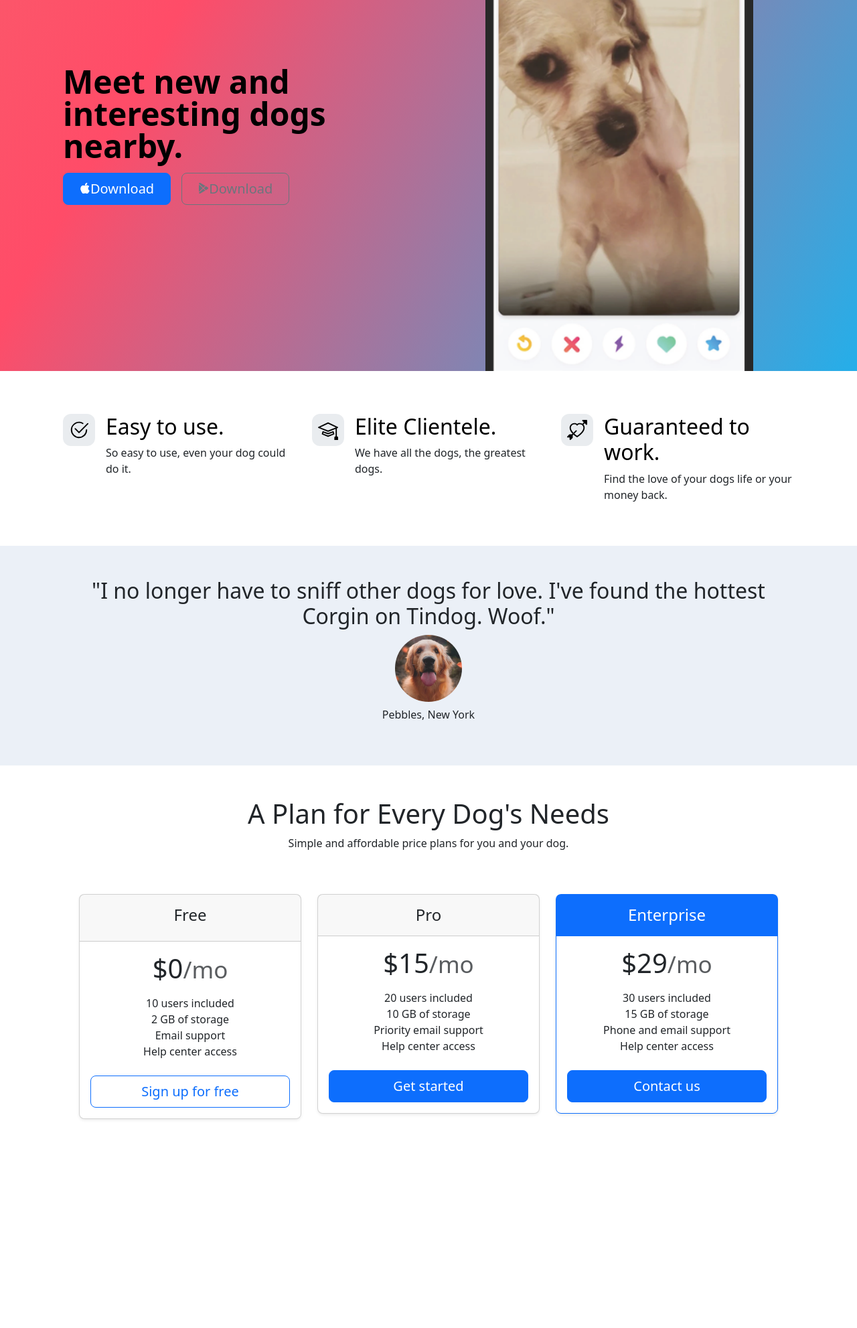
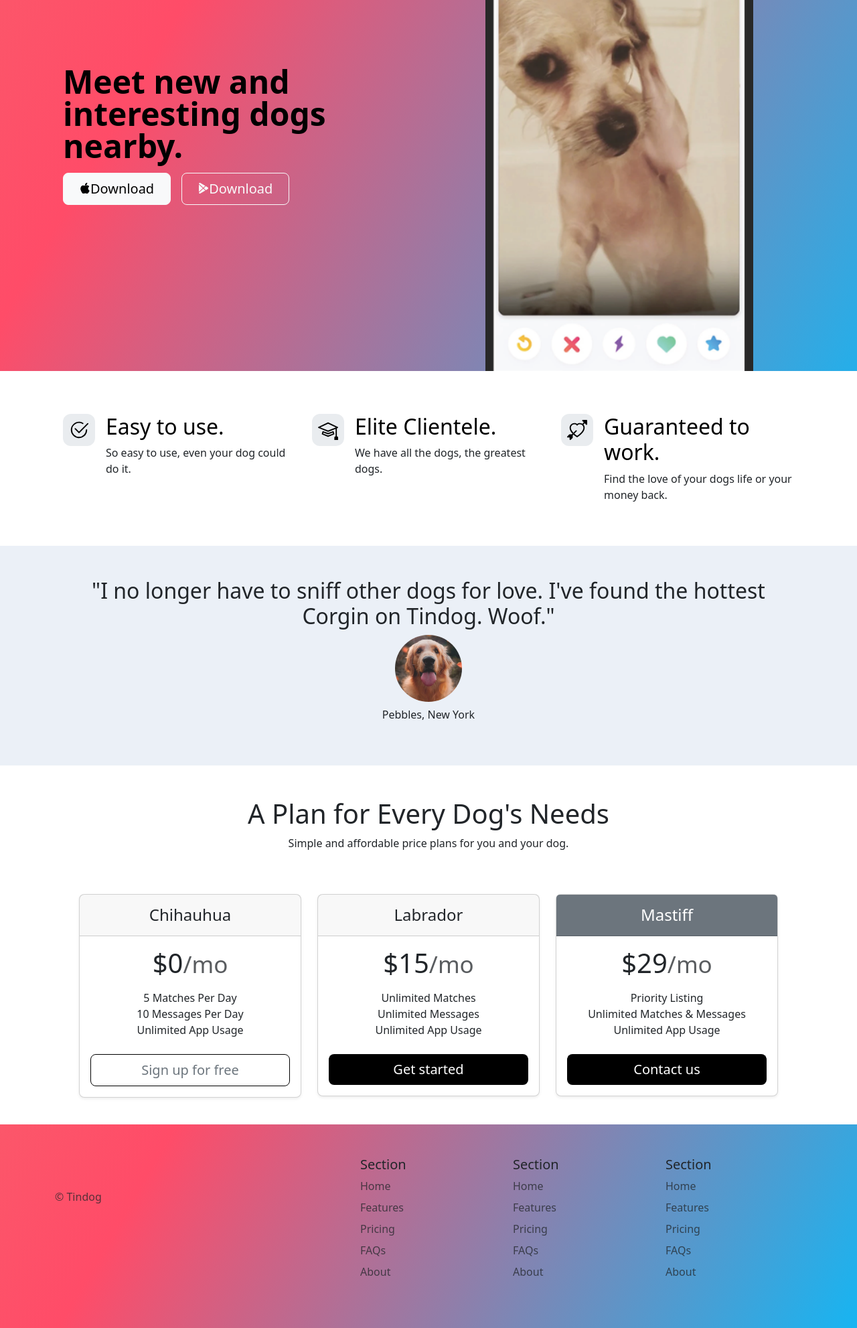
Before and after one commit to MadTown86/udemy_webdev, a web app: file 11.3 TinDog Project/index.html in a window 1280 px wide. Shown: the part 199-2182 px from the top of the page at 67% size. Before the commit the page ends 1871 px from the top, so only its background shows below. Run offline with its HTML, style and script files only (its server is not run), Linux system fonts and the light colour scheme.

Commit message:
finished_dogproject

```diff
--- a/11.3 TinDog Project/css/style.css
+++ b/11.3 TinDog Project/css/style.css
@@ -14,6 +14,16 @@
   100% {
     background-position: 0% 50%;
   }
+}
+button[color="black"] {
+  background-color: black;
+  border: none;
+}
+
+button[color="white"] {
+  background-color: white;
+  border: solid 1px black;
+  text-decoration-color: black;
 }
 
 body {
--- a/11.3 TinDog Project/index.html
+++ b/11.3 TinDog Project/index.html
@@ -47,12 +47,12 @@
               <div class="col-lg-6">
                 <h1 class="display-5 fw-bold text-body-emphasis lh-1 mb-3">Meet new and interesting dogs nearby.</h1>
                 <div class="d-grid gap-2 d-md-flex justify-content-md-start">
-                  <button type="button" class="btn btn-primary btn-lg px-4 me-md-2">
+                  <button type="button" class="btn btn-light btn-lg px-4 me-md-2">
                     <svg xmlns="http://www.w3.org/2000/svg" width="16" height="16" fill="currentColor" class="bi bi-apple mb-1" viewBox="0 0 16 16">
                       <path d="M11.182.008C11.148-.03 9.923.023 8.857 1.18c-1.066 1.156-.902 2.482-.878 2.516.024.034 1.52.087 2.475-1.258.955-1.345.762-2.391.728-2.43Zm3.314 11.733c-.048-.096-2.325-1.234-2.113-3.422.212-2.189 1.675-2.789 1.698-2.854.023-.065-.597-.79-1.254-1.157a3.692 3.692 0 0 0-1.563-.434c-.108-.003-.483-.095-1.254.116-.508.139-1.653.589-1.968.607-.316.018-1.256-.522-2.267-.665-.647-.125-1.333.131-1.824.328-.49.196-1.422.754-2.074 2.237-.652 1.482-.311 3.83-.067 4.56.244.729.625 1.924 1.273 2.796.576.984 1.34 1.667 1.659 1.899.319.232 1.219.386 1.843.067.502-.308 1.408-.485 1.766-.472.357.013 1.061.154 1.782.539.571.197 1.111.115 1.652-.105.541-.221 1.324-1.059 2.238-2.758.347-.79.505-1.217.473-1.282Z" /><path
                       d="M11.182.008C11.148-.03 9.923.023 8.857 1.18c-1.066 1.156-.902 2.482-.878 2.516.024.034 1.52.087 2.475-1.258.955-1.345.762-2.391.728-2.43Zm3.314 11.733c-.048-.096-2.325-1.234-2.113-3.422.212-2.189 1.675-2.789 1.698-2.854.023-.065-.597-.79-1.254-1.157a3.692 3.692 0 0 0-1.563-.434c-.108-.003-.483-.095-1.254.116-.508.139-1.653.589-1.968.607-.316.018-1.256-.522-2.267-.665-.647-.125-1.333.131-1.824.328-.49.196-1.422.754-2.074 2.237-.652 1.482-.311 3.83-.067 4.56.244.729.625 1.924 1.273 2.796.576.984 1.34 1.667 1.659 1.899.319.232 1.219.386 1.843.067.502-.308 1.408-.485 1.766-.472.357.013 1.061.154 1.782.539.571.197 1.111.115 1.652-.105.541-.221 1.324-1.059 2.238-2.758.347-.79.505-1.217.473-1.282Z" />
                     </svg>Download</button>
-                  <button type="button" class="btn btn-outline-secondary btn-lg px-4"><svg xmlns="http://www.w3.org/2000/svg" width="16" height="16" fill="currentColor"
+                  <button type="button" class="btn btn-outline-light btn-lg px-4"><svg xmlns="http://www.w3.org/2000/svg" width="16" height="16" fill="currentColor"
                     class="bi bi-google-play mb-1" viewBox="0 0 16 16"> <path d="M14.222 9.374c1.037-.61 1.037-2.137 0-2.748L11.528 5.04 8.32 8l3.207 2.96 2.694-1.586Zm-3.595 2.116L7.583 8.68 1.03 14.73c.201 1.029 1.36 1.61 2.303 1.055l7.294-4.295ZM1 13.396V2.603L6.846 8 1 13.396ZM1.03 1.27l6.553 6.05 3.044-2.81L3.333.215C2.39-.341 1.231.24 1.03 1.27Z" />
                   </svg>Download</button>
                 </div>
@@ -144,51 +144,48 @@
           <div class="col">
             <div class="card mb-4 rounded-3 shadow-sm">
               <div class="card-header py-3">
-                <h4 class="my- fw-normal">Free</h4>
+                <h4 class="my-0 fw-normal">Chihauhua</h4>
               </div>
               <div class="card-body">
                 <h1 class="card-title pricing-card-title">$0<small class="text-body-secondary fw-light">/mo</small></h1>
                 <ul class="list-unstyled mt-3 mb-4">
-                  <li>10 users included</li>
-                  <li>2 GB of storage</li>
-                  <li>Email support</li>
-                  <li>Help center access</li>
+                  <li>5 Matches Per Day</li>
+                  <li>10 Messages Per Day</li>
+                  <li>Unlimited App Usage</li>
                 </ul>
-                <button type="button" class="w-100 btn btn-lg btn-outline-primary">Sign up for free</button>
+                <button type="button" class="w-100 btn btn-lg btn-outline-secondary" color="white">Sign up for free</button>
               </div>
             </div>
           </div>
           <div class="col">
             <div class="card mb-4 rounded-3 shadow-sm">
               <div class="card-header py-3">
-                <h4 class="my-0 fw-normal">Pro</h4>
+                <h4 class="my-0 fw-normal">Labrador</h4>
               </div>
               <div class="card-body">
                 <h1 class="card-title pricing-card-title">$15<small class="text-body-secondary fw-light">/mo</small></h1>
                 <ul class="list-unstyled mt-3 mb-4">
-                  <li>20 users included</li>
-                  <li>10 GB of storage</li>
-                  <li>Priority email support</li>
-                  <li>Help center access</li>
+                  <li>Unlimited Matches</li>
+                  <li>Unlimited Messages</li>
+                  <li>Unlimited App Usage</li>
                 </ul>
-                <button type="button" class="w-100 btn btn-lg btn-primary">Get started</button>
+                <button type="button" class="w-100 btn btn-lg btn-secondary" color="black">Get started</button>
               </div>
             </div>
           </div>
           <div class="col">
-            <div class="card mb-4 rounded-3 shadow-sm border-primary">
-              <div class="card-header py-3 text-bg-primary border-primary">
-                <h4 class="my-0 fw-normal">Enterprise</h4>
+            <div class="card mb-4 rounded-3 shadow-sm">
+              <div class="card-header py-3 text-bg-secondary">
+                <h4 class="my-0 fw-normal">Mastiff</h4>
               </div>
               <div class="card-body">
                 <h1 class="card-title pricing-card-title">$29<small class="text-body-secondary fw-light">/mo</small></h1>
                 <ul class="list-unstyled mt-3 mb-4">
-                  <li>30 users included</li>
-                  <li>15 GB of storage</li>
-                  <li>Phone and email support</li>
-                  <li>Help center access</li>
+                  <li>Priority Listing</li>
+                  <li>Unlimited Matches & Messages</li>
+                  <li>Unlimited App Usage</li>
                 </ul>
-                <button type="button" class="w-100 btn btn-lg btn-primary">Contact us</button>
+                <button type="button" class="w-100 btn btn-lg btn-secondary" color="black">Contact us</button>
               </div>
             </div>
           </div>
@@ -199,7 +196,55 @@
     <div class="row-footer">
       <!-- Footer -->
       <section id="footer">
+        <footer class="gradient-background">
+          <div class="container">
+            <footer class="row row-cols-1 row-cols-sm-2 row-cols-md-5 py-5">
+              <div class="col mb-3">
+                <a href="/" class="d-flex align-items-center mb-3 link-body-emphasis text-decoration-none">
+                  <svg class="bi me-2" width="40" height="32"><use xlink:href="#bootstrap"></use></svg>
+                </a>
+                <p class="text-body-secondary">© Tindog</p>
+              </div>
 
+              <div class="col mb-3">
+
+              </div>
+
+              <div class="col mb-3">
+                <h5>Section</h5>
+                <ul class="nav flex-column">
+                  <li class="nav-item mb-2"><a href="#" class="nav-link p-0 text-body-secondary">Home</a></li>
+                  <li class="nav-item mb-2"><a href="#" class="nav-link p-0 text-body-secondary">Features</a></li>
+                  <li class="nav-item mb-2"><a href="#" class="nav-link p-0 text-body-secondary">Pricing</a></li>
+                  <li class="nav-item mb-2"><a href="#" class="nav-link p-0 text-body-secondary">FAQs</a></li>
+                  <li class="nav-item mb-2"><a href="#" class="nav-link p-0 text-body-secondary">About</a></li>
+                </ul>
+              </div>
+
+              <div class="col mb-3">
+                <h5>Section</h5>
+                <ul class="nav flex-column">
+                  <li class="nav-item mb-2"><a href="#" class="nav-link p-0 text-body-secondary">Home</a></li>
+                  <li class="nav-item mb-2"><a href="#" class="nav-link p-0 text-body-secondary">Features</a></li>
+                  <li class="nav-item mb-2"><a href="#" class="nav-link p-0 text-body-secondary">Pricing</a></li>
+                  <li class="nav-item mb-2"><a href="#" class="nav-link p-0 text-body-secondary">FAQs</a></li>
+                  <li class="nav-item mb-2"><a href="#" class="nav-link p-0 text-body-secondary">About</a></li>
+                </ul>
+              </div>
+
+              <div class="col mb-3">
+                <h5>Section</h5>
+                <ul class="nav flex-column">
+                  <li class="nav-item mb-2"><a href="#" class="nav-link p-0 text-body-secondary">Home</a></li>
+                  <li class="nav-item mb-2"><a href="#" class="nav-link p-0 text-body-secondary">Features</a></li>
+                  <li class="nav-item mb-2"><a href="#" class="nav-link p-0 text-body-secondary">Pricing</a></li>
+                  <li class="nav-item mb-2"><a href="#" class="nav-link p-0 text-body-secondary">FAQs</a></li>
+                  <li class="nav-item mb-2"><a href="#" class="nav-link p-0 text-body-secondary">About</a></li>
+                </ul>
+              </div>
+            </footer>
+          </div>
+        </footer>
       </section>
     </div>
 
```
